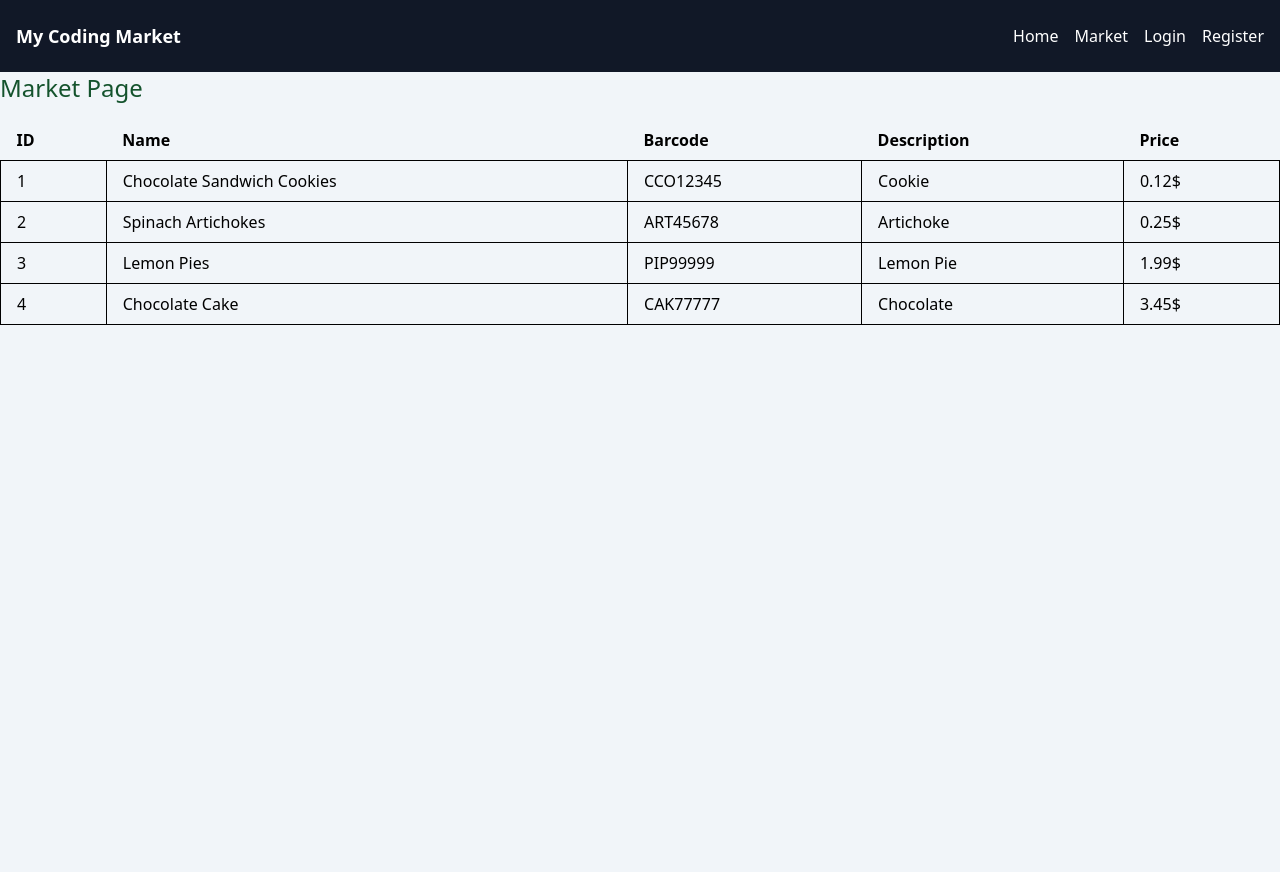
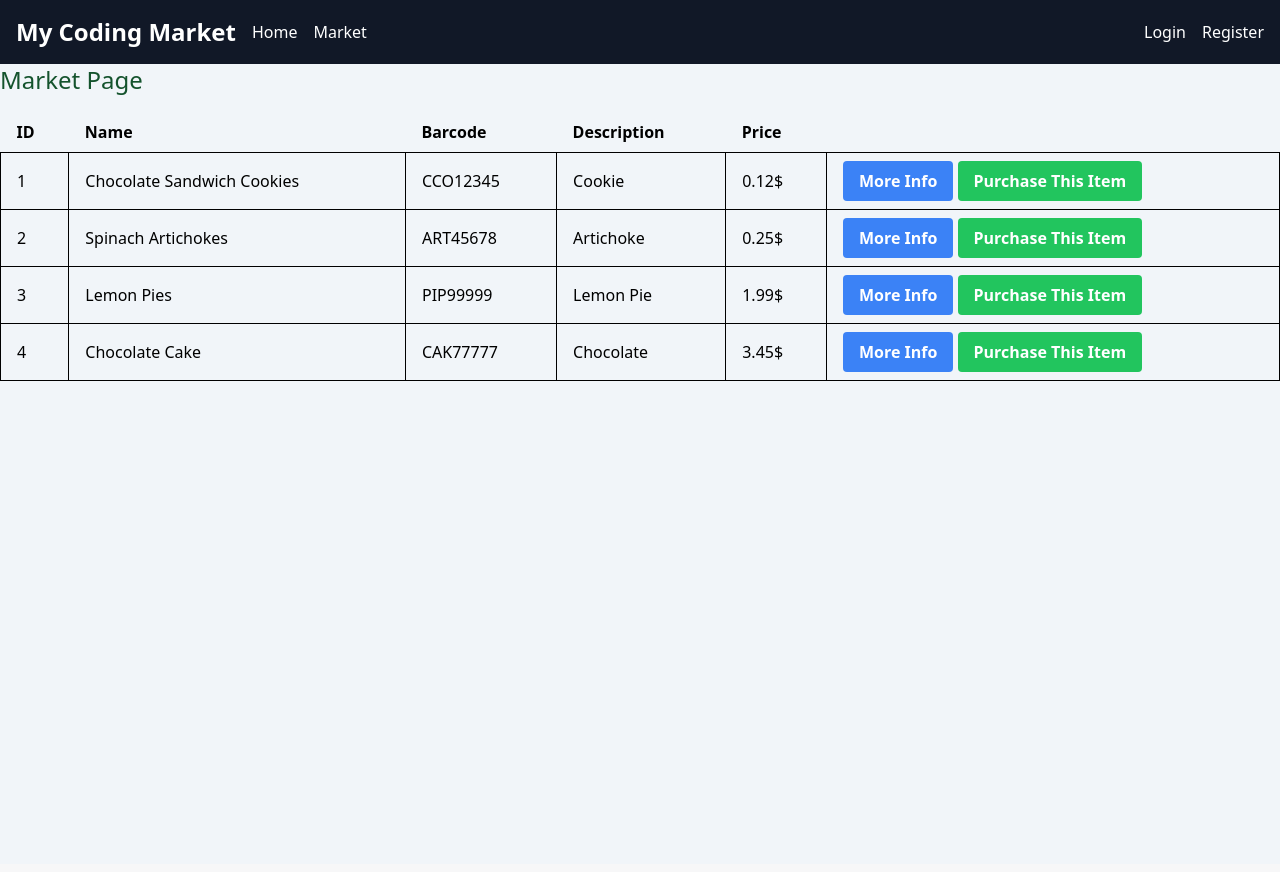
Before and after one commit to sinasezza/flask-market, a Flask app: page /market/ in a window 1280 px wide. After the commit the page ends 381 px from the top, so only its background shows below. Run offline with Flask 3, Linux system fonts and the light colour scheme; style sheets or scripts are compiled from the project's sources.

Commit message:
restyle(nav): navigation page restyled.

```diff
--- a/app/templates/market.html
+++ b/app/templates/market.html
@@ -25,6 +25,10 @@
         <td class="border border-black dark:border-gray-700 px-4 py-2">{{ item.barcode }}</td>
         <td class="border border-black dark:border-gray-700 px-4 py-2">{{ item.description }}</td>
         <td class="border border-black dark:border-gray-700 px-4 py-2">{{ item.price }}$</td>
+        <td class="border border-black dark:border-gray-700 px-4 py-2">
+          <button class="bg-blue-500 hover:bg-blue-700 text-white font-bold py-2 px-4 rounded">More Info</button>
+          <button class="bg-green-500 hover:bg-green-700 text-white font-bold py-2 px-4 rounded">Purchase This Item</button>
+        </td>
       </tr>
       {% endfor %}
     </tbody>
--- a/app/templates/partials/nav.html
+++ b/app/templates/partials/nav.html
@@ -1,39 +1,22 @@
 <nav class="bg-gray-900 p-4">
   <div class="container mx-auto flex justify-between items-center">
-    <a class="text-white text-lg font-bold" href="#">My Coding Market</a>
+    <div class="flex items-center space-x-4">
+      <a class="text-white text-2xl font-bold" href="/">My Coding Market</a>
+      <a class="text-white hover:text-gray-300" href="{{ url_for('home_page') }}">Home</a>
+      <a class="text-white hover:text-gray-300" href="{{ url_for('market_page') }}">Market</a>
+    </div>
+    <div class="hidden md:flex space-x-4">
+      <a class="text-white hover:text-gray-300" href="/login/">Login</a>
+      <a class="text-white hover:text-gray-300" href="/register/">Register</a>
+    </div>
     <button class="text-white block md:hidden" type="button" id="navbarToggle">
-      <svg
-        class="h-6 w-6 fill-current"
-        xmlns="http://www.w3.org/2000/svg"
-        viewBox="0 0 24 24"
-      >
+      <svg class="h-6 w-6 fill-current" xmlns="http://www.w3.org/2000/svg" viewBox="0 0 24 24">
         <path d="M4 5h16M4 12h16M4 19h16" />
       </svg>
     </button>
-    <div class="hidden w-full md:flex md:items-center md:w-auto" id="navbarNav">
-      <ul class="flex flex-col md:flex-row md:space-x-4">
-        <li class="nav-item">
-          <a class="text-white py-2 block hover:text-gray-300" href="#">Home</a>
-        </li>
-        <li class="nav-item">
-          <a class="text-white py-2 block hover:text-gray-300" href="#">
-            Market
-          </a>
-        </li>
-        <li class="nav-item">
-          <a class="text-white py-2 block hover:text-gray-300" href="#">
-            Login
-          </a>
-        </li>
-        <li class="nav-item">
-          <a class="text-white py-2 block hover:text-gray-300" href="#">
-            Register
-          </a>
-        </li>
-      </ul>
-    </div>
   </div>
 </nav>
+
 
 <script>
   document
--- a/app/views.py
+++ b/app/views.py
@@ -3,6 +3,7 @@ from flask import render_template
 
 
 @app.route("/")
+@app.route("/home/")
 def home_page():
     return render_template("home.html")
 
```
Also changed, not shown: 1 other file.
